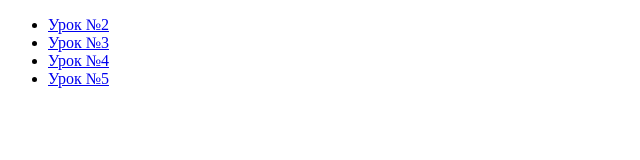
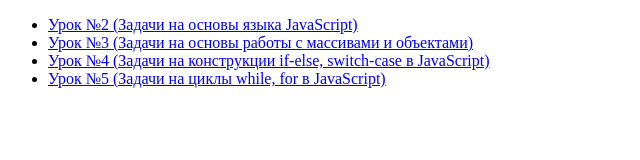
Before and after one commit to Stanislav-Vasilevich/old.code.mu, a plain HTML site: page index.html in a window 1280 px wide. Shown: the whole page, without its empty margins (0-640 px from the left). Drawn offline with Linux system fonts and the light colour scheme.

Commit message:
feat: выполнил 5 урок

```diff
--- a/index.html
+++ b/index.html
@@ -8,10 +8,10 @@
 </head>
 <body>
   <ul>
-    <li><a href="./lessons/lesson2.html">Урок №2</a></li>
-    <li><a href="./lessons/lesson3.html">Урок №3</a></li>
-    <li><a href="./lessons/lesson4.html">Урок №4</a></li>
-    <li><a href="./lessons/lesson5.html">Урок №5</a></li>
+    <li><a href="./lessons/lesson2.html">Урок №2 (Задачи на основы языка JavaScript)</a></li>
+    <li><a href="./lessons/lesson3.html">Урок №3 (Задачи на основы работы с массивами и объектами)</a></li>
+    <li><a href="./lessons/lesson4.html">Урок №4 (Задачи на конструкции if-else, switch-case в JavaScript)</a></li>
+    <li><a href="./lessons/lesson5.html">Урок №5 (Задачи на циклы while, for в JavaScript)</a></li>
   </ul>
 
   <script src="./script.js"></script>
```
Also changed, not shown: lessons/lesson5.html (+2 -1 lines), scripts/script5.js (+140 -2 lines).
